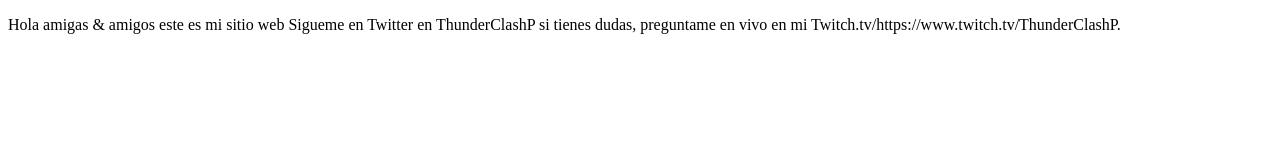
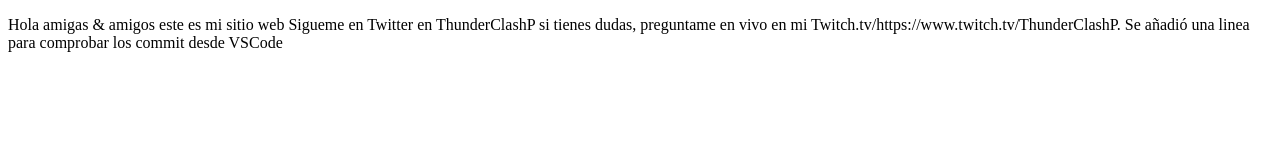
Before and after one commit to ThunderBruce/proyectoDemoCursoPrework, a plain HTML site: page index.html in a window 1280 px wide. Drawn offline with Linux system fonts and the light colour scheme.

Commit message:
Commit desde VSCode

```diff
--- a/index.html
+++ b/index.html
@@ -10,6 +10,7 @@
     <p>
         Hola amigas & amigos este es mi sitio web
         Sigueme en Twitter en ThunderClashP si tienes dudas, preguntame en vivo en mi Twitch.tv/https://www.twitch.tv/ThunderClashP.
+        Se añadió una linea para comprobar los commit desde VSCode
     </p>
 </body>
 </html>
```
